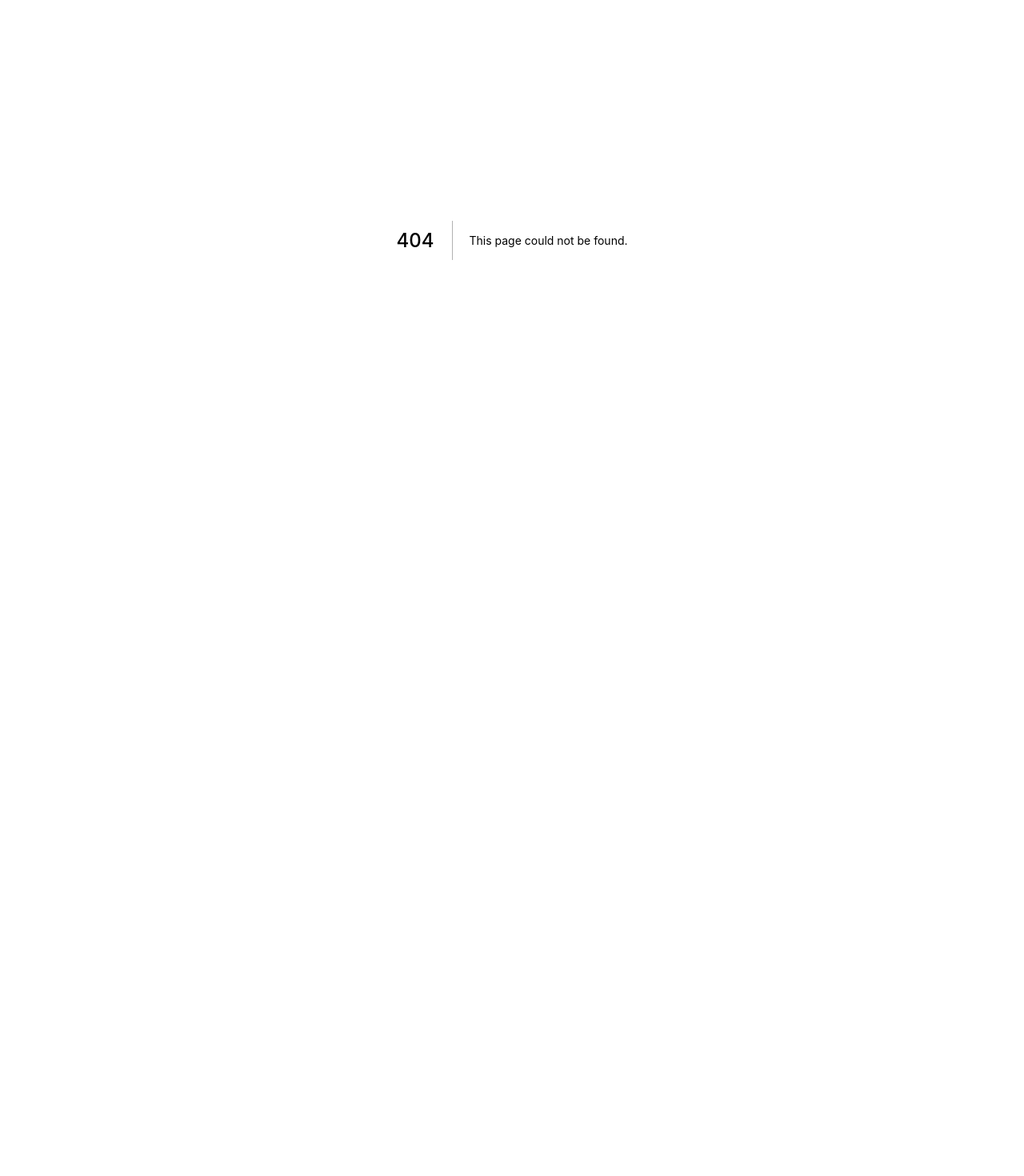
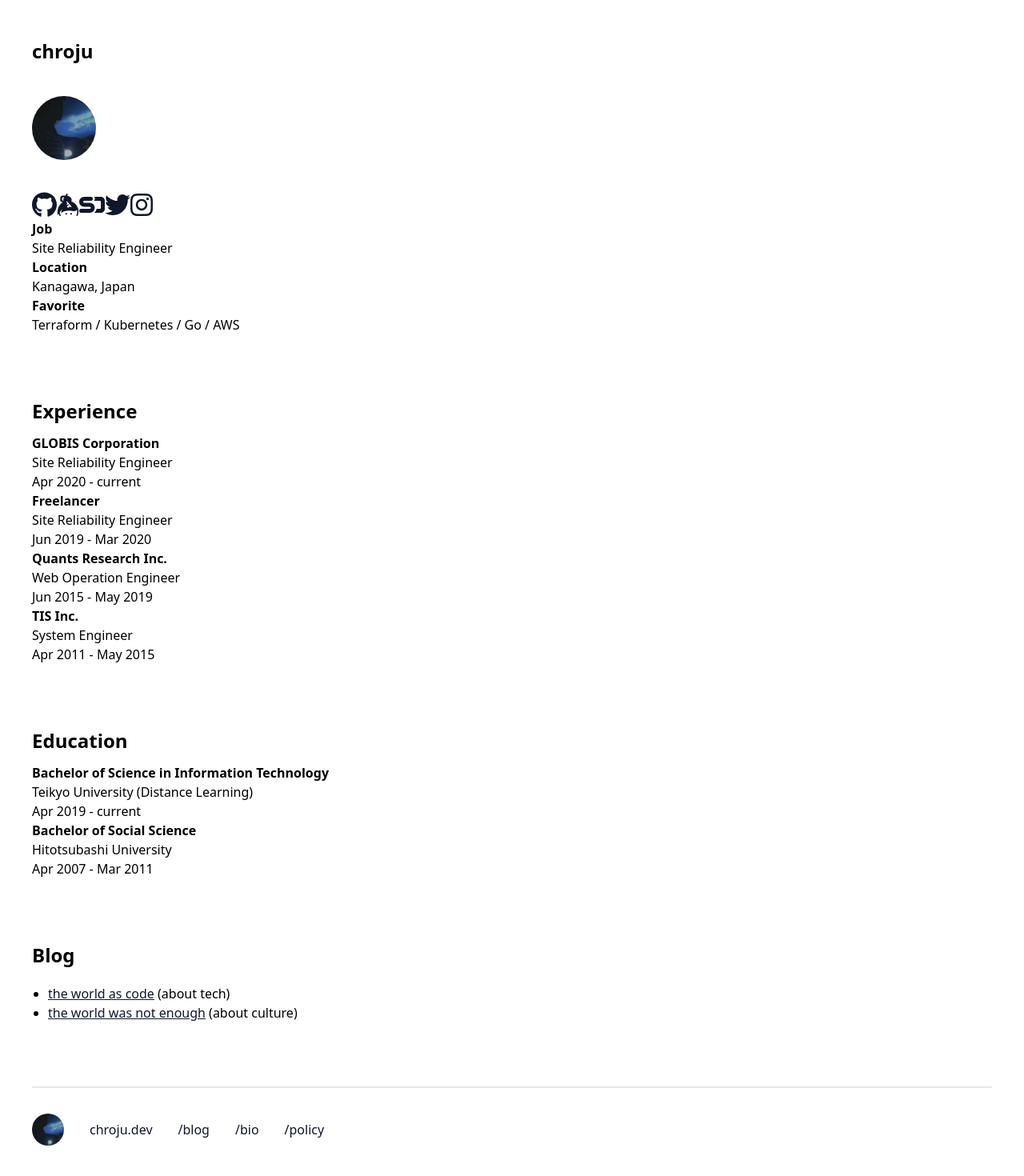
Before and after one commit to chroju/blog, a Next.js app: page /bio in a window 1280 px wide. Before the commit this address had no page. Shown: the part 100-1570 px from the top of the page at 80% size. Before the commit the page ends 800 px from the top, so only its background shows below. Built offline with nearby package versions, Linux system fonts and the light colour scheme.

Commit message:
add: bio page

```diff
--- a/components/layout.tsx
+++ b/components/layout.tsx
@@ -17,7 +17,7 @@ export default function Layout({
     const editURL = "https://github.com/chroju/blog/blob/main/posts/" + blogArticleId + ".md"
     const historyURL = "https://github.com/chroju/blog/commits/main/posts/" + blogArticleId + ".md"
     return (
-        <div className="md:container md:mx-auto px-10 my-10">
+        <div className="md:container md:mx-auto max-w-screen-md px-10 my-10">
             <Head>
                 <link rel="apple-touch-icon" sizes="180x180" href="/apple-touch-icon.png" />
                 <link rel="icon" type="image/png" sizes="32x32" href="/favicon-32x32.png" />
--- /dev/null
+++ b/pages/bio.tsx
@@ -0,0 +1,68 @@
+import Head from 'next/head'
+import Menu from '../components/menu'
+import Layout from '../components/layout'
+
+
+export default function Home() {
+  const siteTitle = "chroju.dev/bio"
+  return (
+    <Layout siteTitle={siteTitle}>
+      <Head>
+        <title>{siteTitle}</title>
+        <meta
+          property="og:image"
+          content={`https://og-image.chroju.dev/bio.png?theme=dark&md=0&fontSize=75px`}
+        />
+        <meta name="og:title" content={siteTitle} />
+        <meta name="og:url" content="https://chroju.dev/bio" />
+      </Head>
+      <article>
+        <h2>chroju</h2>
+        <img
+          src="/images/profile.webp"
+          className='my-10 w-20 rounded-full'
+          alt="chroju"
+        />
+        <Menu />
+        <dl>
+          <dt>Job</dt>
+          <dd>Site Reliability Engineer</dd>
+          <dt>Location</dt>
+          <dd>Kanagawa, Japan</dd>
+          <dt>Favorite</dt>
+          <dd>Terraform / Kubernetes / Go / AWS</dd>
+        </dl>
+        <h2 className="">Experience</h2>
+        <dl>
+          <dt>GLOBIS Corporation</dt>
+          <dd>Site Reliability Engineer</dd>
+          <dd>Apr 2020 - current</dd>
+          <dt>Freelancer</dt>
+          <dd>Site Reliability Engineer</dd>
+          <dd>Jun 2019 - Mar 2020</dd>
+          <dt>Quants Research Inc.</dt>
+          <dd>Web Operation Engineer</dd>
+          <dd>Jun 2015 - May 2019</dd>
+          <dt>TIS Inc.</dt>
+          <dd>System Engineer</dd>
+          <dd>Apr 2011 - May 2015</dd>
+        </dl>
+        <h2 className="">Education</h2>
+        <dl>
+          <dt>Bachelor of Science in Information Technology</dt>
+          <dd>Teikyo University (Distance Learning)</dd>
+          <dd>Apr 2019 - current</dd>
+
+          <dt>Bachelor of Social Science</dt>
+          <dd>Hitotsubashi University</dd>
+          <dd>Apr 2007 - Mar 2011</dd>
+        </dl>
+        <h2 className="">Blog</h2>
+        <ul>
+          <li><a href="./blog">the world as code</a> (about tech)</li>
+          <li><a href="https://chroju.hatenablog.jp">the world was not enough</a> (about culture)</li>
+        </ul>
+      </article>
+    </Layout>
+  )
+}
--- a/pages/index.tsx
+++ b/pages/index.tsx
@@ -1,5 +1,5 @@
 import Head from 'next/head'
-import Menu from '../components/menu'
+import Link from 'next/link'
 import Layout from '../components/layout'
 
 
@@ -16,46 +16,11 @@ export default function Home() {
         <meta name="og:title" content={siteTitle} />
         <meta name="og:url" content="https://chroju.dev" />
       </Head>
-      <Menu />
       <article>
-        <h2 className="">Who?</h2>
-        <dl>
-          <dt>Job</dt>
-          <dd>Site Reliability Engineer</dd>
-          <dt>Location</dt>
-          <dd>Kanagawa, Japan</dd>
-          <dt>Favorite</dt>
-          <dd>Terraform / Kubernetes / Go / AWS</dd>
-        </dl>
-        <h2 className="">Experience</h2>
-        <dl>
-          <dt>GLOBIS Corporation</dt>
-          <dd>Site Reliability Engineer</dd>
-          <dd>Apr 2020 - current</dd>
-          <dt>Freelancer</dt>
-          <dd>Site Reliability Engineer</dd>
-          <dd>Jun 2019 - Mar 2020</dd>
-          <dt>Quants Research Inc.</dt>
-          <dd>Web Operation Engineer</dd>
-          <dd>Jun 2015 - May 2019</dd>
-          <dt>TIS Inc.</dt>
-          <dd>System Engineer</dd>
-          <dd>Apr 2011 - May 2015</dd>
-        </dl>
-        <h2 className="">Education</h2>
-        <dl>
-          <dt>Bachelor of Science in Information Technology</dt>
-          <dd>Teikyo University (Distance Learning)</dd>
-          <dd>Apr 2019 - current</dd>
-
-          <dt>Bachelor of Social Science</dt>
-          <dd>Hitotsubashi University</dd>
-          <dd>Apr 2007 - Mar 2011</dd>
-        </dl>
-        <h2 className="">Blog</h2>
         <ul>
-          <li><a href="./blog">the world as code</a> (about tech)</li>
-          <li><a href="https://chroju.hatenablog.jp">the world was not enough</a> (about culture)</li>
+          <li className='list-none my-2'><Link href="/blog"><a className="text-2xl font-extrabold">/blog</a></Link></li>
+          <li className='list-none my-2'><Link href="/bio"><a className="text-2xl font-extrabold">/bio</a></Link></li>
+          <li className='list-none my-2'><Link href="/policy"><a className="text-2xl font-extrabold">/policy</a></Link></li>
         </ul>
       </article>
     </Layout>
```
